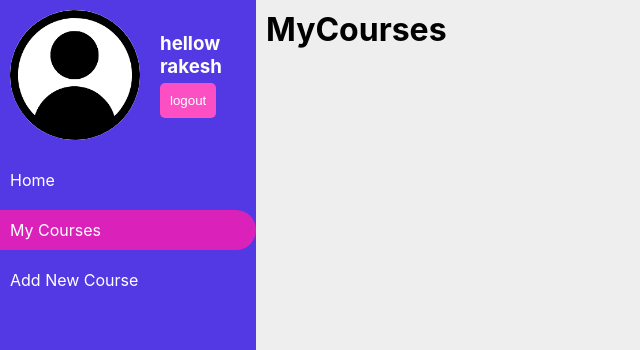
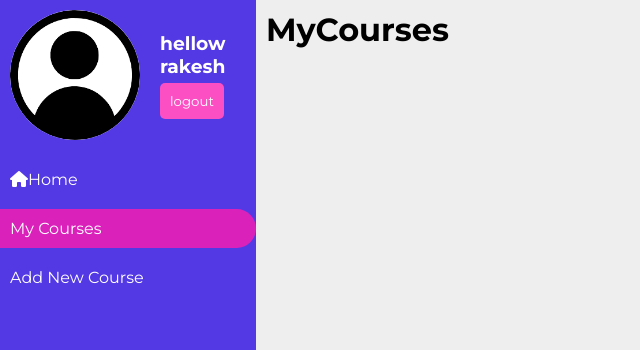
Before and after one commit to irakeshbind/lms, a React (Create React App) app: page /dashboard/my-courses in a window 1280 px wide. Shown: the top 350 px of the page, without its empty margins (0-640 px from the left). Built offline with nearby package versions, Linux system fonts and the light colour scheme.

Commit message:
this is menu icon add

```diff
--- a/public/index.html
+++ b/public/index.html
@@ -1,14 +1,12 @@
 <!DOCTYPE html>
 <html lang="en">
+
 <head>
   <meta charset="utf-8" />
   <link rel="icon" href="%PUBLIC_URL%/favicon.ico" />
   <meta name="viewport" content="width=device-width, initial-scale=1" />
   <meta name="theme-color" content="#000000" />
-    <meta
-      name="description"
-      content="Web site created using create-react-app"
-    />
+  <meta name="description" content="Web site created using create-react-app" />
   <link rel="apple-touch-icon" href="%PUBLIC_URL%/logo192.png" />
   <!--
       manifest.json provides metadata used when your web app is installed on a
@@ -24,8 +22,16 @@
       work correctly both with client-side routing and a non-root public URL.
       Learn how to configure a non-root public URL by running `npm run build`.
     -->
+  <link rel="stylesheet" href="https://cdnjs.cloudflare.com/ajax/libs/font-awesome/6.7.2/css/all.min.css"
+    integrity="sha512-Evv84Mr4kqVGRNSgIGL/F/aIDqQb7xQ2vcrdIwxfjThSH8CSR7PBEakCr51Ck+w+/U6swU2Im1vVX0SVk9ABhg=="
+    crossorigin="anonymous" referrerpolicy="no-referrer" />
+  <link rel="preconnect" href="https://fonts.googleapis.com">
+  <link rel="preconnect" href="https://fonts.gstatic.com" crossorigin>
+  <link href="https://fonts.googleapis.com/css2?family=Montserrat:ital,wght@0,100..900;1,100..900&display=swap"
+    rel="stylesheet">
   <title>React App</title>
 </head>
+
 <body>
   <noscript>You need to enable JavaScript to run this app.</noscript>
   <div id="root"></div>
@@ -40,4 +46,5 @@
       To create a production bundle, use `npm run build` or `yarn build`.
     -->
 </body>
+
 </html>
--- a/src/components/Dashboard.js
+++ b/src/components/Dashboard.js
@@ -13,7 +13,7 @@ const Dashboard = () => {
                     </div>
                 </div>
                 <div className="menu">
-                    <Link to='/dashboard/home' className={location.pathname === '/dashboard/home' ? 'menu-active-link' : 'menu-link'}>Home</Link>
+                    <Link to='/dashboard/home' className={location.pathname === '/dashboard/home' ? 'menu-active-link' : 'menu-link'}><i class="fa fa-home" aria-hidden="true"></i>Home</Link>
                     <Link to='/dashboard/my-courses' className={location.pathname === '/dashboard/my-courses' ? 'menu-active-link' : 'menu-link'}>My Courses</Link>
                     <Link to='/dashboard/add-course' className={location.pathname === '/dashboard/add-course' ? 'menu-active-link' : 'menu-link'}>Add New Course</Link>
 
--- a/src/index.css
+++ b/src/index.css
@@ -2,13 +2,12 @@
   margin: 0;
   padding: 0;
   box-sizing: border-box;
+  font-family: "Montserrat", serif;
 }
 
 body {
   margin: 0;
-  font-family: -apple-system, BlinkMacSystemFont, 'Segoe UI', 'Roboto', 'Oxygen',
-    'Ubuntu', 'Cantarell', 'Fira Sans', 'Droid Sans', 'Helvetica Neue',
-    sans-serif;
+
   -webkit-font-smoothing: antialiased;
   -moz-osx-font-smoothing: grayscale;
 }
```
Lines whose indentation alone changed are shown as unchanged.
